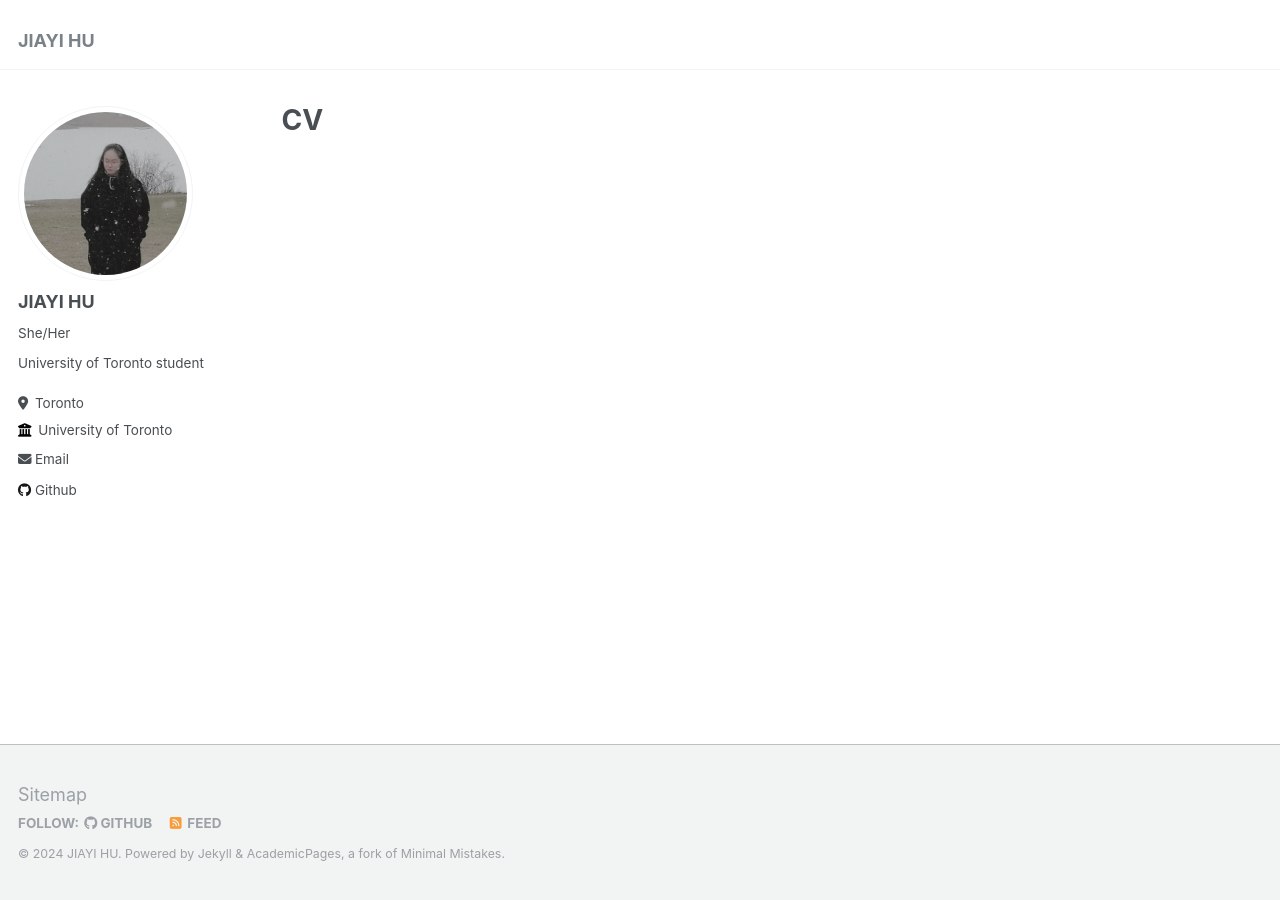
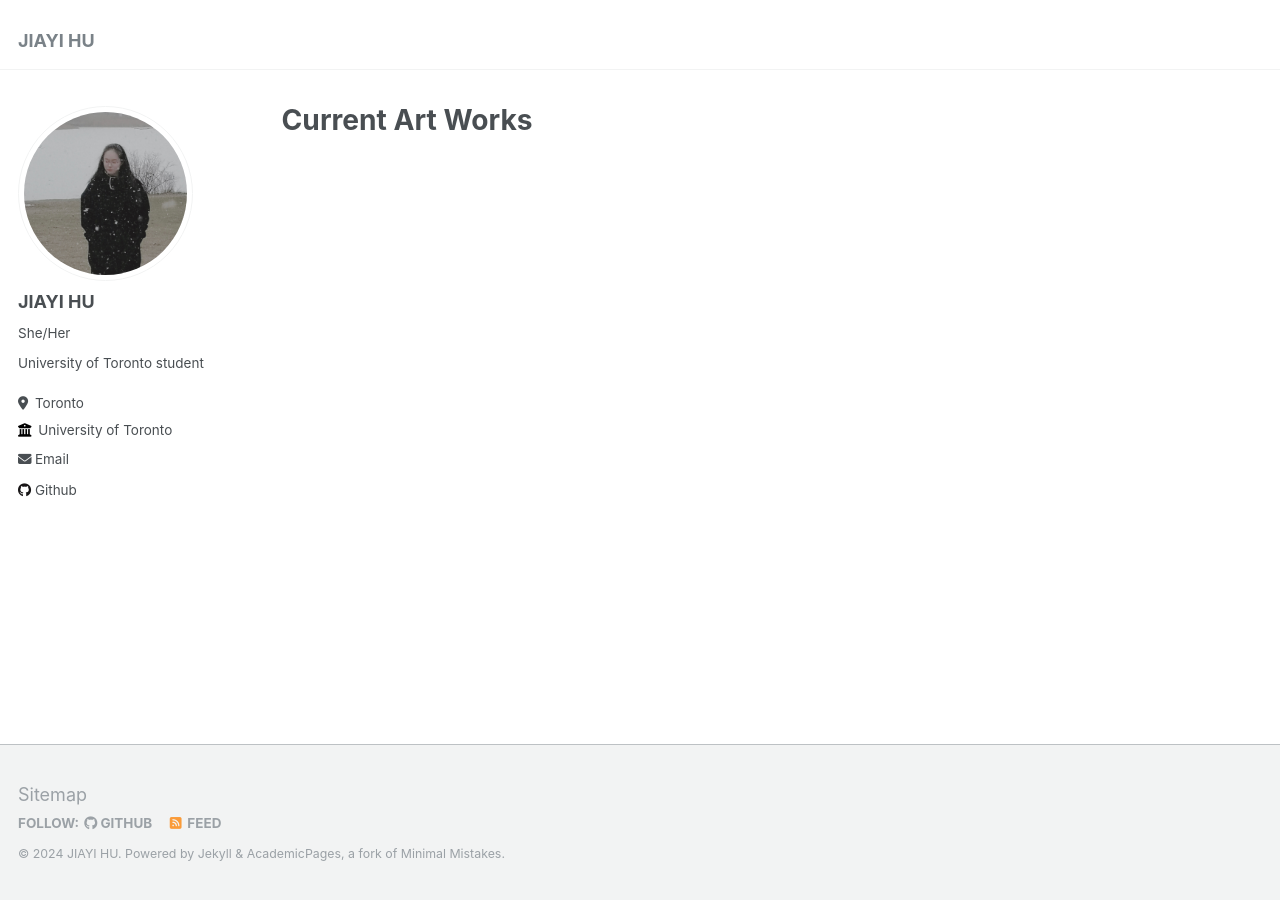
Before and after one commit to Aeon-Hu/Aeon-Hu.github.io, a Jekyll site: the page built from _pages/cv.md, in a window 1280 px wide. Built offline with Jekyll 4.4.1, drawn with Linux system fonts in a browser that asks for light colours.

Commit message:
Update cv.md

```diff
--- a/_pages/cv.md
+++ b/_pages/cv.md
@@ -1,7 +1,7 @@
 ---
 layout: archive
-title: "CV"
-permalink: /cv/
+title: "Current Art Works"
+permalink: /work/
 author_profile: true
 redirect_from:
   - /resume
```
